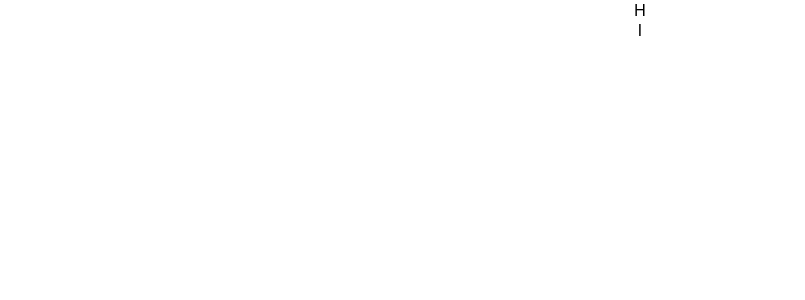
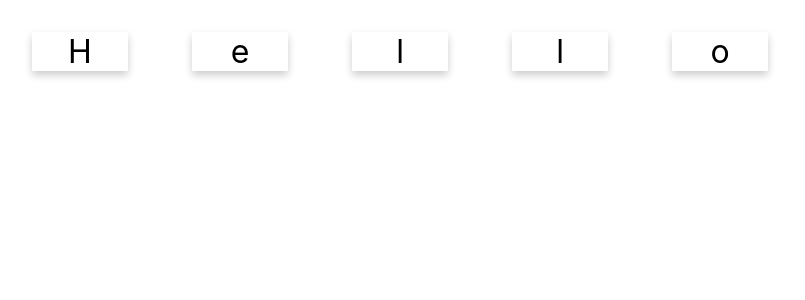
Before and after one commit to khoffan/6210110458-react, a React (Create React App) app: page / in a window 1280 px wide. Shown: the top 300 px of the page, without its empty margins (0-805 px from the left). Built offline with nearby package versions, Linux system fonts and the light colour scheme.

Commit message:
first commit

```diff
--- a/src/App.css
+++ b/src/App.css
@@ -1,38 +1,9 @@
-.App {
+.card {
+  display: inline-block;
   text-align: center;
-}
-
-.App-logo {
-  height: 40vmin;
-  pointer-events: none;
-}
-
-@media (prefers-reduced-motion: no-preference) {
-  .App-logo {
-    animation: App-logo-spin infinite 20s linear;
-  }
-}
-
-.App-header {
-  background-color: #282c34;
-  min-height: 100vh;
-  display: flex;
-  flex-direction: column;
-  align-items: center;
-  justify-content: center;
-  font-size: calc(10px + 2vmin);
-  color: white;
-}
-
-.App-link {
-  color: #61dafb;
-}
-
-@keyframes App-logo-spin {
-  from {
-    transform: rotate(0deg);
-  }
-  to {
-    transform: rotate(360deg);
-  }
-}
+  width: 3em;
+  font-size: 2em;
+  box-shadow: 0 4px 8px 0 rgba(0,0,0,0.2);
+  margin: 1em;
+  user-select: none;
+ }
--- a/src/App.js
+++ b/src/App.js
@@ -1,12 +1,14 @@
-import logo from './logo.svg';
+import React from 'react';
 import './App.css';
 import CharacterCard from './CharacterCard';
 
+const word = "Hello";
 function App() {
   return (
     <div className="App">
-      <CharacterCard value='H'></CharacterCard>
-      <CharacterCard value='I'></CharacterCard>
+      {
+        Array.from(word).map((c,i) =><CharacterCard value={c} key={i}></CharacterCard>)
+      }
     </div>
   );
 }
--- a/src/CharacterCard.js
+++ b/src/CharacterCard.js
@@ -2,6 +2,6 @@
 
 export default function CharacterCard(props) {
     return (
-        <div>{props.value}</div>
+        <div className='card'>{props.value}</div>
     )
 }
```
